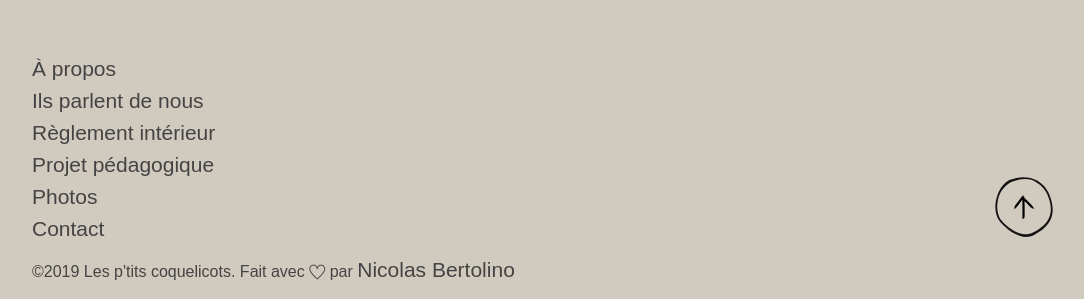
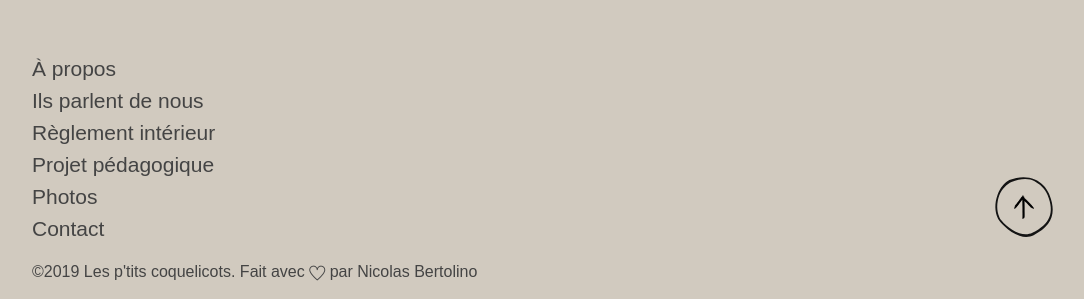
Before and after one commit to nicolasbertolino/les-ptits-coquelicots, a PHP site: page /index.html in a window 1280 px wide. Shown: the part 4411-4710 px from the top of the page, without its empty margins (96-1180 px from the left). Run offline with PHP 8.4, Linux system fonts and the light colour scheme; some libraries are stand-ins or nearby versions; some web fonts are replaced.

```diff
--- a/assets/css/style.css
+++ b/assets/css/style.css
@@ -953,6 +953,10 @@ footer ul li a:hover::before {
   letter-spacing: 0;
 }
 
+.copyright a {
+  font-size: 1rem;
+}
+
 /* Back To Top */
 .back-top {
   position: absolute;
```
